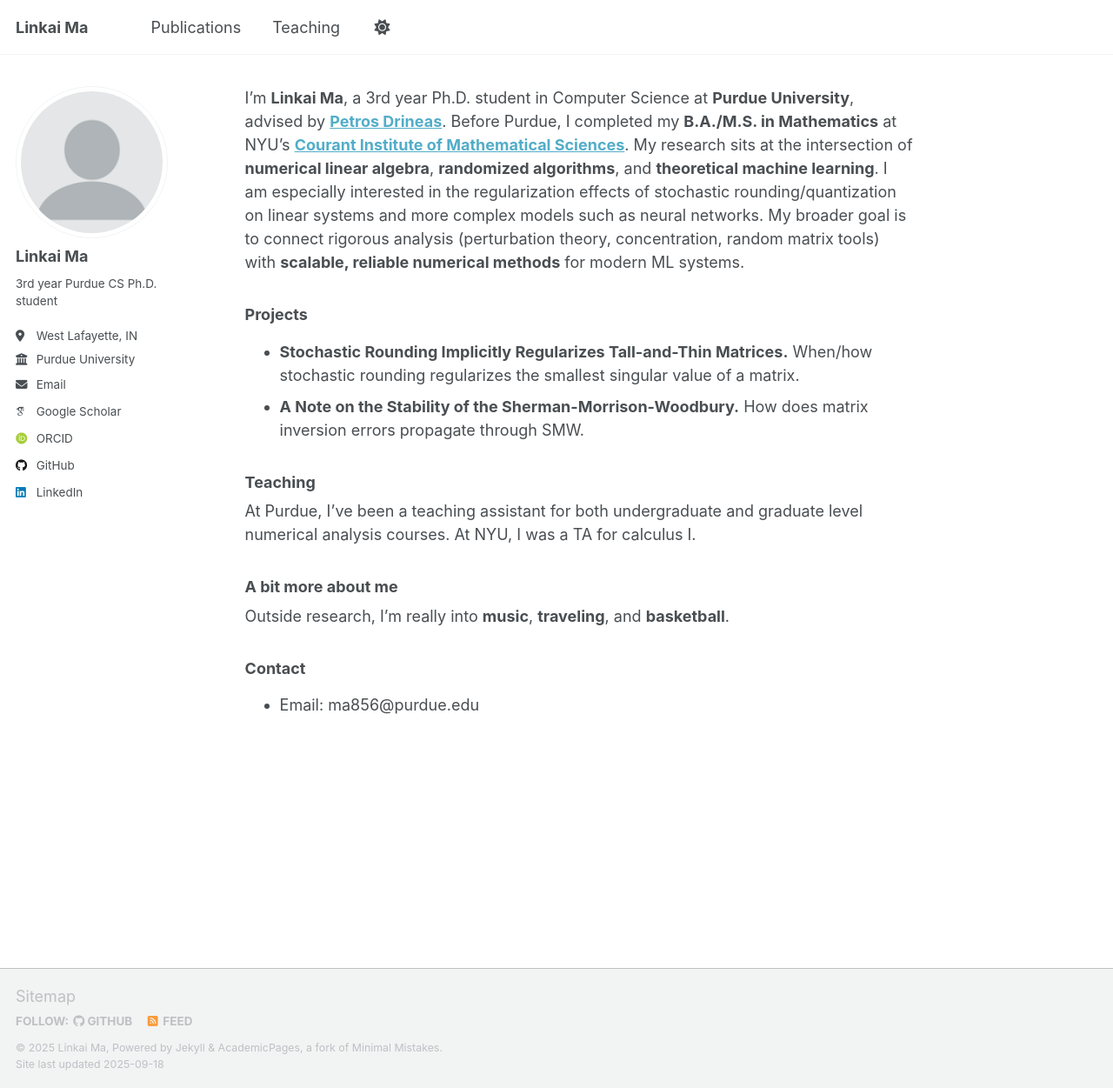
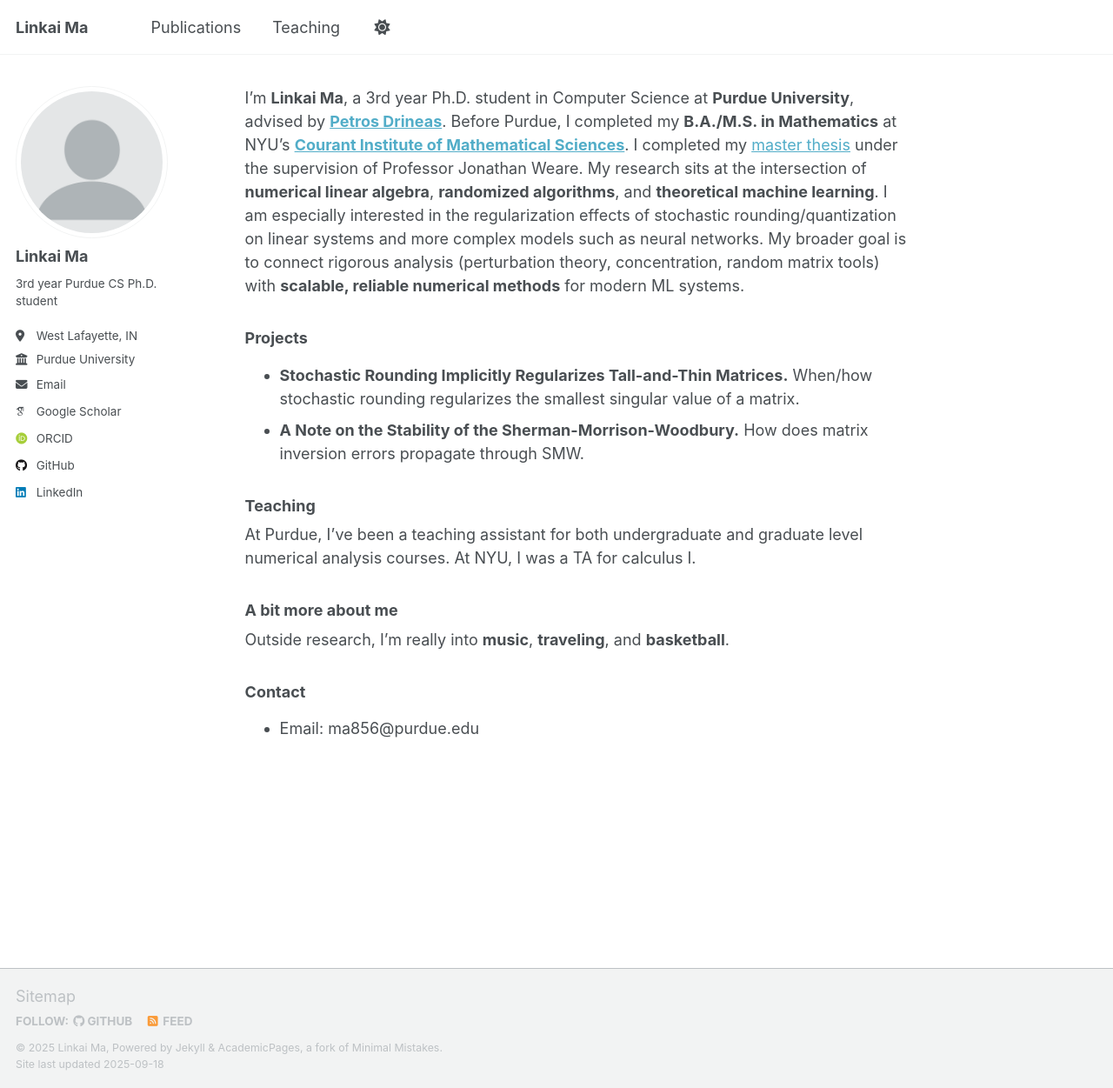
Before and after one commit to LinkaiMa/LinkaiMa.github.io, a Jekyll site: the page built from _pages/about.md, in a window 1280 px wide and 1251 px high. Shown: the whole window at 87% size. Built offline with Jekyll 4.4.1, drawn with Linux system fonts in a browser that asks for light colours; some web fonts are replaced; a script that is not in the unit is left out.

Commit message:
Update about.md

```diff
--- a/_pages/about.md
+++ b/_pages/about.md
@@ -6,7 +6,8 @@ redirect_from:
   - /about.html
 ---
 
-I’m **Linkai Ma**, a 3rd year Ph.D. student in Computer Science at **Purdue University**, advised by [**Petros Drineas**](https://www.cs.purdue.edu/homes/pdrineas/). Before Purdue, I completed my **B.A./M.S. in Mathematics** at NYU’s [**Courant Institute of Mathematical Sciences**](https://cims.nyu.edu/dynamic/).  My research sits at the intersection of **numerical linear algebra**, **randomized algorithms**, and **theoretical machine learning**. I am especially interested in the regularization effects of stochastic rounding/quantization on linear systems and more complex models such as neural networks. My broader goal is to connect rigorous analysis (perturbation theory, concentration, random matrix tools) with **scalable, reliable numerical methods** for modern ML systems.
+I’m **Linkai Ma**, a 3rd year Ph.D. student in Computer Science at **Purdue University**, advised by [**Petros Drineas**](https://www.cs.purdue.edu/homes/pdrineas/). Before Purdue, I completed my **B.A./M.S. in Mathematics** at NYU’s [**Courant Institute of Mathematical Sciences**](https://cims.nyu.edu/dynamic/). I completed my [master thesis]({{ "/files/Master_Thesis.pdf" | relative_url }}) under the supervision of Professor Jonathan Weare.
+  My research sits at the intersection of **numerical linear algebra**, **randomized algorithms**, and **theoretical machine learning**. I am especially interested in the regularization effects of stochastic rounding/quantization on linear systems and more complex models such as neural networks. My broader goal is to connect rigorous analysis (perturbation theory, concentration, random matrix tools) with **scalable, reliable numerical methods** for modern ML systems.
 
 
 ### Projects
```
